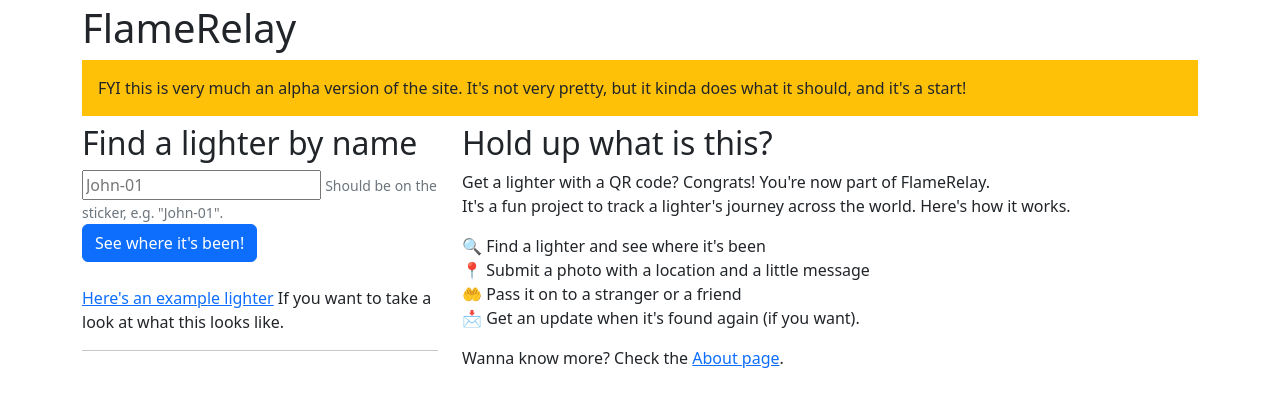
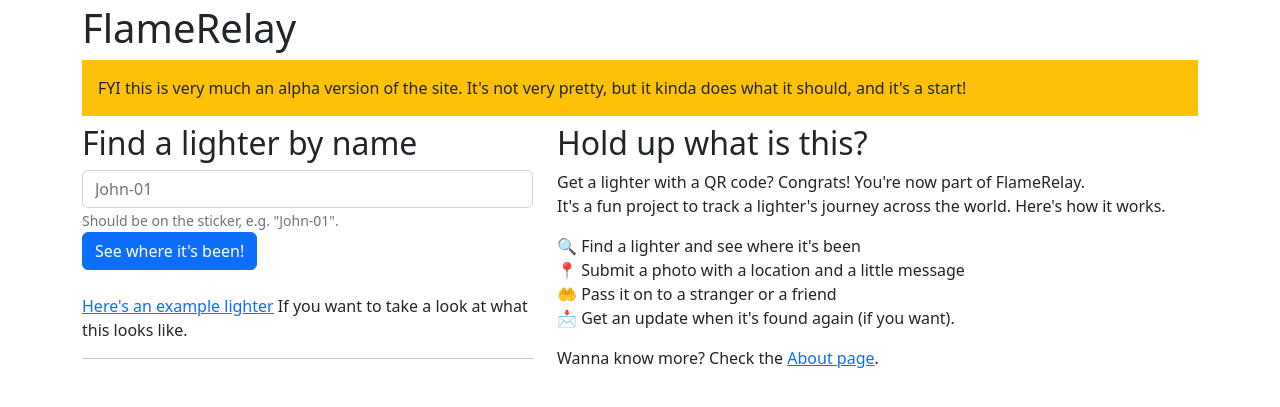
Before and after one commit to jvacek/FlameRelay, a Django app: template flamerelay/templates/pages/home.html in a window 1280 px wide. Shown: the part 56-463 px from the top of the page. Run offline with Django 4.2, Linux system fonts and the light colour scheme; the template is opened without the code that fills it, so the values that code supplies are empty; some libraries are stand-ins or nearby versions.

Commit message:
Fix up main page form a bit

```diff
--- a/flamerelay/templates/pages/home.html
+++ b/flamerelay/templates/pages/home.html
@@ -6,11 +6,14 @@
   </div>
   <!-- Chat GPT JS here we go lol -->
   <div class="row">
-    <div class="col-sm-4 border-right">
+    <div class="col-sm-5 border-right">
       <form id="my-form" method="get" action="{% url 'backend:unit_lookup' %}">
         <div class="form-group">
           <h2 for="unit_identifier">Find a lighter by name</h2>
-          <input type="text" placeholder="John-01" name='identifier'>
+          <input type="text"
+                 class="form-control"
+                 placeholder="John-01"
+                 name='identifier'>
           <small id="emailHelp" class="form-text text-muted">Should be on the sticker, e.g. "John-01".</small>
         </div>
         <button type="submit" class="btn btn-primary">See where it's been!</button>
@@ -21,7 +24,7 @@
       </p>
       <hr>
     </div>
-    <div class="col-sm-8">
+    <div class="col-sm-7">
       <h2>Hold up what is this?</h2>
       <p>
         Get a lighter with a QR code? Congrats! You're now part of FlameRelay.
```
